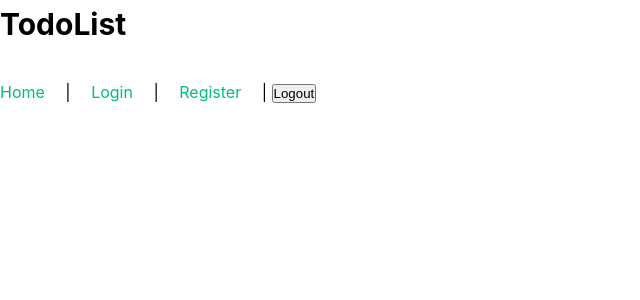
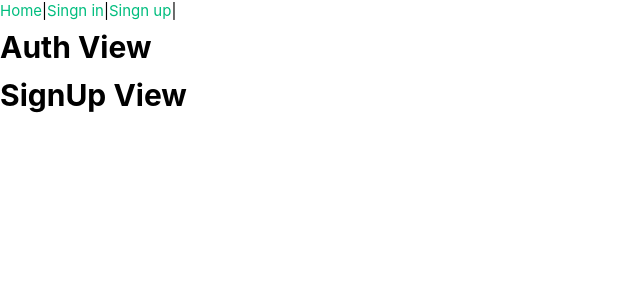
Before and after one commit to FMRezende/TodoList.Project, a Vue app: page /auth/sign-up in a window 1280 px wide. Shown: the top 300 px of the page, without its empty margins (0-640 px from the left). Built offline with nearby package versions, Linux system fonts and the light colour scheme.

Commit message:
Created auth

```diff
--- a/src/App.vue
+++ b/src/App.vue
@@ -1,19 +1,34 @@
+  <script>
+  import { RouterLink, RouterView } from 'vue-router';
+  import { mapActions} from 'pinia';
+  import UserStore from '@/stores/user.js';
+
+  export default{
+    name: 'App',
+    components: {
+      RouterView,
+      RouterLink
+    },
+    methods: {
+      ...mapActions(UserStore, ['fetchUser'])
+    },
+    async created() {
+      await this.fetchUser()
+    }
+  }
+  </script>
+
 <template>
-  <div>
-      <h1>TodoList</h1>
-      <nav>
-          <router-link to="/">Home</router-link> |
-          <router-link to="/login">Login</router-link> |
-          <router-link to="/register">Register</router-link> |
-          <button>Logout</button>
-      </nav>
+  <header>
+    <div class="wrapper">
+      <router-link to="/">Home</router-link> |
+      <router-link to="/auth/sign-in">Singn in</router-link> |
+      <router-link to="/auth/sign-up">Singn up</router-link> |
+
+    </div>
+  </header>
       <router-view />
-  </div>
   </template>
-
-  <script setup>
-
-  </script>
 
 <style scoped>
 header {
--- a/src/router/index.js
+++ b/src/router/index.js
@@ -1,5 +1,10 @@
 import { createRouter, createWebHistory } from 'vue-router'
 import HomeView from '../views/HomeView.vue'
+import AuthView from '../views/AuthView.vue'
+import SignInView from '../views/SignInView.vue'
+import signUpView from '../views/SignUpView.vue'
+import UserStore from '@/stores/user'
+
 const router = createRouter({
   history: createWebHistory(import.meta.env.BASE_URL),
   routes: [
@@ -8,7 +13,33 @@ const router = createRouter({
       name: 'home',
       component: HomeView
     },
-  ]
+    {
+      path: '/auth',
+      name: 'auth',
+      component: AuthView,
+      children: [
+      {
+        path: 'sign-in',
+        name: 'signIn',
+        component: SignInView
+      },
+      {
+        path: 'sign-up',
+        name: 'signUp',
+        component: signUpView
+      },
+      ],
+    },
+  ],
+})
+
+router.beforeEach((to) => {
+  const useUserStore = UserStore()
+  const isLoginIn = useUserStore.user !== null;
+
+  if (!isLoginIn && to.name !== 'signIn' && to.name !== 'signUp') {
+    return { name: 'signIn'}
+  }
 })
 export default router
 
--- a/src/stores/user.js
+++ b/src/stores/user.js
@@ -1,4 +1,22 @@
-import { defineStore } from 'pinia'
+import { defineStore } from 'pinia';
+import supabase from '../supabase/index.js';
+
+export default defineStore ('user', {
+  state: () => {
+    return {
+      user: null,
+    }
+  },
+  actions: {
+    async fetchUser() {
+      const { data: { user} } = await supabase.auth.getUser()
+      this.user = user
+    }
+  }
+})
+
+
+/*import { defineStore } from 'pinia'
 
 export const useUserStore = defineStore("userStore",{
   state: () => ({
@@ -17,4 +35,4 @@ export const useUserStore = defineStore("userStore",{
       }
     },
   },
-});
+});*/
--- /dev/null
+++ b/src/views/AuthView.vue
@@ -0,0 +1,17 @@
+<template>
+    <h1>Auth View</h1>
+    <RouterView/>
+</template>
+
+<script>
+import {RouterView} from 'vue-router';
+
+export default {
+
+    name: 'AutView',
+    components :{
+        RouterView,
+    }
+
+}
+</script>
--- a/src/views/HomePage.vue
+++ b/src/views/HomeView.vue
@@ -1,4 +1,23 @@
+
+
+<script>
+export default {
+  name: 'HomeView'
+
+}
+</script>
+
 <template>
+  <div>
+<main>
+  <h1>Home View</h1>
+</main>
+  </div>
+</template>
+
+
+
+<!--<template>
   <div>
       <h1>Home </h1>
       <p>{{ userStore.userData }}</p>
@@ -10,4 +29,4 @@ import {useUserStore} from '../stores/user'
 
 const userStore = useUserStore()
 
-</script>
+</script>-->
--- /dev/null
+++ b/src/views/SignInView.vue
@@ -0,0 +1,9 @@
+<template>
+    <h1>SignIn View</h1>
+</template>
+
+<script>
+export default {
+ name: 'SignInView'
+}
+</script>
--- /dev/null
+++ b/src/views/SignUpView.vue
@@ -0,0 +1,9 @@
+<template>
+    <h1>SignUp View</h1>
+</template>
+
+<script>
+export default {
+ name: 'SignUpView'
+}
+</script>
```
Also changed, not shown: src/views/LoginPage.vue (deleted, +0 -67 lines), src/views/RegisterPage.vue (deleted, +0 -69 lines).
